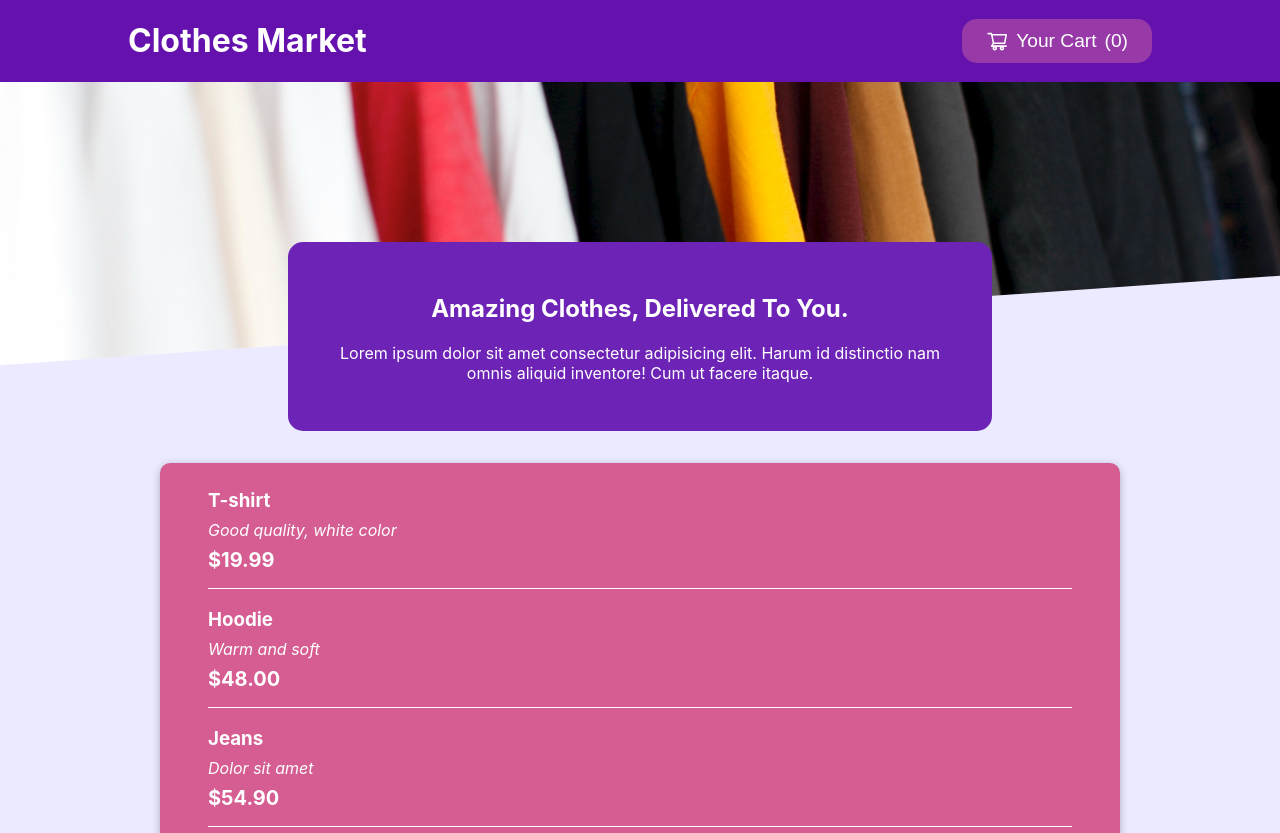
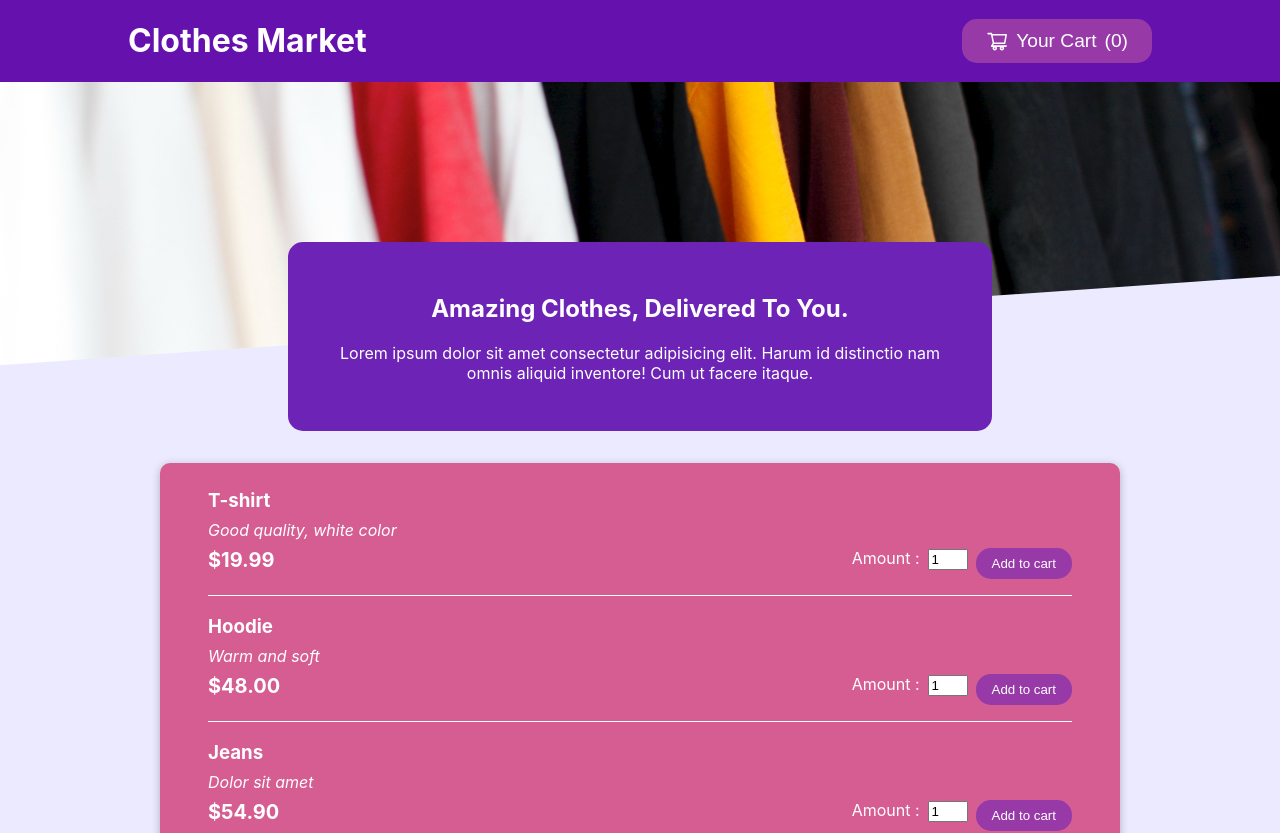
Before and after one commit to MariusBudreika/clothes-order-app-react, a React (Create React App) app: page / in a window 1280 px wide. Shown: the top 833 px of the page. Built offline with nearby package versions, Linux system fonts and the light colour scheme.

Commit message:
added piece form and input components

```diff
--- a/src/components/Clothes/PieceItem/PieceItem.js
+++ b/src/components/Clothes/PieceItem/PieceItem.js
@@ -1,5 +1,6 @@
 import React from "react";
 import styles from "./PieceItem.module.scss";
+import PieceItemForm from "./PieceItemForm";
 
 const PieceItem = (props) => {
   const price = `$${props.price.toFixed(2)}`;
@@ -9,9 +10,13 @@ const PieceItem = (props) => {
       <div className={styles.piece}>
         <h3>{props.name}</h3>
         <div className={styles.pieceDescription}>{props.description}</div>
-        <div className={styles.piecePrice}>{price}</div>
+        <div className={styles.pieceContainer}>
+          <div className={styles.piecePrice}>{price}</div>
+          <div className={styles.pieceForm}>
+            <PieceItemForm />
+          </div>
+        </div>
       </div>
-      <div></div>
     </li>
   );
 };
--- a/src/components/Clothes/PieceItem/PieceItem.module.scss
+++ b/src/components/Clothes/PieceItem/PieceItem.module.scss
@@ -2,6 +2,11 @@
     margin: 1rem;
     padding-bottom: 1rem;
     border-bottom: 1px solid;
+
+    &Container {
+        display: flex;
+        justify-content: space-between;
+    }
 
     & h3 {
         margin-bottom: 0.5rem;
@@ -15,5 +20,11 @@
     &Price {
         font-weight: bold;
         font-size: 1.25rem;
+        display: inline-block;
     }
+
+    &Form {
+        display: inline-block;
+    }
+
 }
--- a/src/components/Clothes/PieceItem/PieceItemForm.js
+++ b/src/components/Clothes/PieceItem/PieceItemForm.js
@@ -1,7 +1,26 @@
 import React from "react";
+import Input from "../../UI/Input";
+import styles from "./PieceItemForm.module.scss";
 
-const PieceItemForm = () => {
-  return <div></div>;
+const PieceItemForm = (props) => {
+  return (
+    <form className={styles.form}>
+      <Input
+        label="Amount :"
+        input={{
+          id: "amount_" + props.id,
+          type: "number",
+          min: "1",
+          max: "5",
+          step: "1",
+          defaultValue: "1",
+        }}
+      />
+      <button className={styles.formBtn} type="submit">
+        Add to cart
+      </button>
+    </form>
+  );
 };
 
 export default PieceItemForm;
--- /dev/null
+++ b/src/components/Clothes/PieceItem/PieceItemForm.module.scss
@@ -0,0 +1,20 @@
+.form {
+    display: flex;
+
+    &Btn {
+        color: white;
+        align-items: center;
+        border-radius: 15px;
+        border: none;
+        cursor: pointer;
+        background-color: #973AA8;
+        padding: 0.5rem 1rem;
+        margin-left: 0.5rem;
+
+        &:hover, &:active {
+            background-color: #822FAF;
+            box-shadow: rgba(202, 198, 228, 0.5) 0 1px 10px;
+            transition-duration: .1s;
+    }
+    }
+}
--- /dev/null
+++ b/src/components/UI/Input.js
@@ -0,0 +1,13 @@
+import React from "react";
+import styles from "./Input.module.scss";
+
+const Input = (props) => {
+  return (
+    <div>
+      <label htmlFor={props.input.id}>{props.label}</label>
+      <input className={styles.input} {...props.input} />
+    </div>
+  );
+};
+
+export default Input;
--- /dev/null
+++ b/src/components/UI/Input.module.scss
@@ -0,0 +1,4 @@
+.input {
+    margin-left: 0.5rem;
+    width: 2rem;
+}
```
